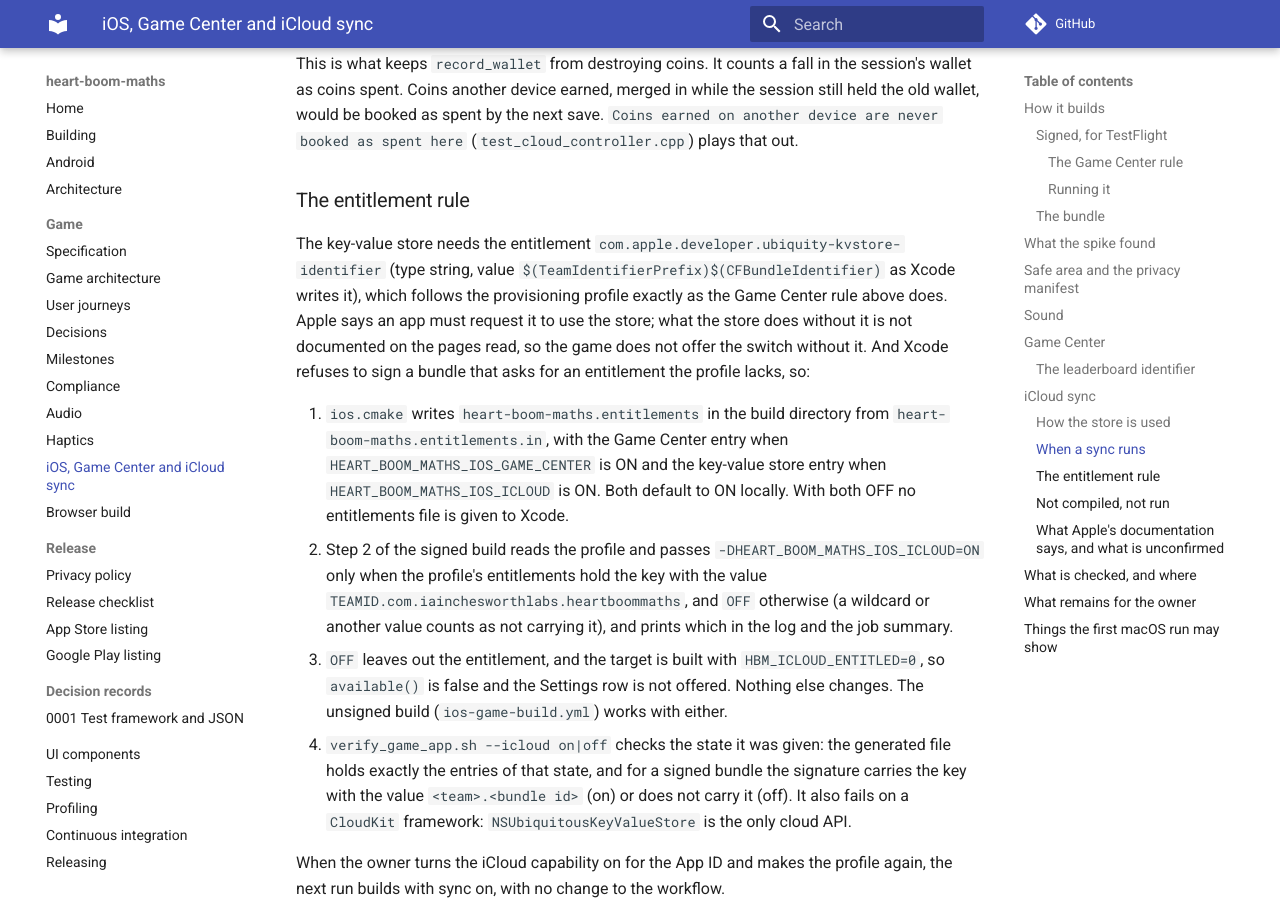
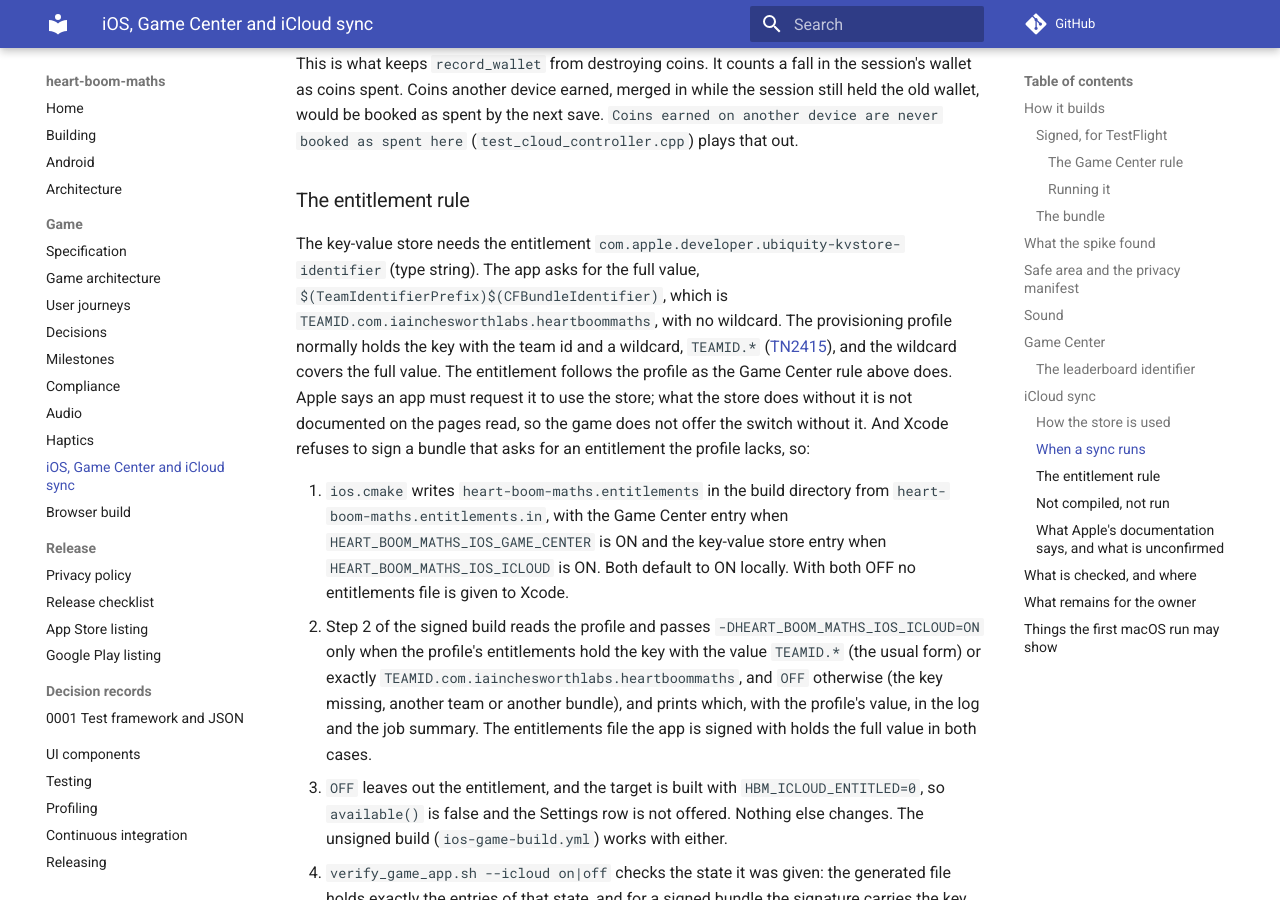
Before and after one commit to iainchesworthlabs/heart-boom-maths, an MkDocs documentation site: the page built from docs/ios.md, in a window 1280 px wide and 900 px high, scrolled down 7954 px. Built offline with MkDocs 1.6.1 and Material for MkDocs 9.7.7, drawn with Linux system fonts in a browser that asks for light colours; comment, search, counter and statistics services are not loaded; some of the changed text lies outside the part shown.

Commit message:
Accept the wildcard iCloud entitlement in the provisioning profile
A provisioning profile normally holds com.apple.developer.ubiquity-kvstore-identifier
as the team id and a wildcard (Apple's TN2415), while the app asks for the full
value. The release job turned iCloud on only when the profile held the full
value, so a normal profile would have built with sync off. It now accepts TEAM.*
or exactly TEAM.BUNDLE_ID and prints the profile's value and the decision. The
entitlement the app asks for, and the signed-value check in verify_game_app.sh,
stay the full value. The docs say the profile holds the wildcard form and that
the step has still not been run.

Signed-off-by: Iain Chesworth <iain.chesworth@gmail.com>

```diff
--- a/docs/ios.md
+++ b/docs/ios.md
@@ -251,9 +251,11 @@ another device earned, merged in while the session still held the old wallet, wo
 
 ### The entitlement rule
 
-The key-value store needs the entitlement `com.apple.developer.ubiquity-kvstore-identifier` (type string, value
-`$(TeamIdentifierPrefix)$(CFBundleIdentifier)` as Xcode writes it), which follows the provisioning profile exactly as the
-Game Center rule above does. Apple says an app must request it to use the store; what the store does without it is not
+The key-value store needs the entitlement `com.apple.developer.ubiquity-kvstore-identifier` (type string). The app asks for
+the full value, `$(TeamIdentifierPrefix)$(CFBundleIdentifier)`, which is `TEAMID.com.iainchesworthlabs.heartboommaths`, with
+no wildcard. The provisioning profile normally holds the key with the team id and a wildcard, `TEAMID.*`
+([TN2415](https://developer.apple.com/library/ios/technotes/tn2415/_index.html)), and the wildcard covers the full value.
+The entitlement follows the profile as the Game Center rule above does. Apple says an app must request it to use the store; what the store does without it is not
 documented on the pages read, so the game does not offer the switch without it. And Xcode refuses to sign a bundle that
 asks for an entitlement the profile lacks, so:
 
@@ -261,8 +263,10 @@ asks for an entitlement the profile lacks, so:
    with the Game Center entry when `HEART_BOOM_MATHS_IOS_GAME_CENTER` is ON and the key-value store entry when
    `HEART_BOOM_MATHS_IOS_ICLOUD` is ON. Both default to ON locally. With both OFF no entitlements file is given to Xcode.
 2. Step 2 of the signed build reads the profile and passes `-DHEART_BOOM_MATHS_IOS_ICLOUD=ON` only when the profile's
-   entitlements hold the key with the value `TEAMID.com.iainchesworthlabs.heartboommaths`, and `OFF` otherwise (a
-   wildcard or another value counts as not carrying it), and prints which in the log and the job summary.
+   entitlements hold the key with the value `TEAMID.*` (the usual form) or exactly
+   `TEAMID.com.iainchesworthlabs.heartboommaths`, and `OFF` otherwise (the key missing, another team or another bundle),
+   and prints which, with the profile's value, in the log and the job summary. The entitlements file the app is signed with
+   holds the full value in both cases.
 3. `OFF` leaves out the entitlement, and the target is built with `HBM_ICLOUD_ENTITLED=0`, so `available()` is false and
    the Settings row is not offered. Nothing else changes. The unsigned build (`ios-game-build.yml`) works with either.
 4. `verify_game_app.sh --icloud on|off` checks the state it was given: the generated file holds exactly the entries of
@@ -300,9 +304,13 @@ JSON that the page itself loads (`developer.apple.com/tutorials/data/documentati
 
 **Unconfirmed**, to settle on a device or with Apple:
 
-- The **value** of the entitlement. `$(TeamIdentifierPrefix)$(CFBundleIdentifier)` is what Xcode writes when the capability is
-  switched on, but none of the pages read gives the value. The release job therefore accepts the profile's key only when
-  it equals `TEAMID.com.iainchesworthlabs.heartboommaths`, and `verify_game_app.sh` checks the signed value the same way.
+- The **value** of the entitlement. The profile holds the key as `TEAMID.*` and the app asks for the full
+  `TEAMID.com.iainchesworthlabs.heartboommaths` (Apple's
+  [TN2415](https://developer.apple.com/library/ios/technotes/tn2415/_index.html), and developer forum threads that agree
+  with it; the pages of the entitlement itself do not give the value). The release job accepts the profile's key when it is
+  `TEAMID.*` or the full value, and `verify_game_app.sh` checks that the signed value is the full one. **This has still not
+  been run**: neither the step nor a signed bundle has been seen by anyone, so the first release run may show a profile
+  that holds something else.
 - Whether **`ubiquityIdentityToken` is nil with iCloud Drive off** while an account is signed in. The page ties the token
   to iCloud Drive, and the store itself works with no Drive. If it is nil there, the row is hidden for those people (a
   safe failure). No better public way to ask "is an account signed in" without CloudKit was found, and CloudKit is not
@@ -383,6 +391,6 @@ real SDK yet (`avf_audio_backend.mm` was only checked against hand-written stubs
 `cloud_platform.mm` against nothing: the block that captures a `std::shared_ptr`, the `id<NSObject>` member under ARC and the
 `HBM_ICLOUD_ENTITLED` definition are the places to look); the entitlements file that CMake writes, whose
 `$(TeamIdentifierPrefix)$(CFBundleIdentifier)` Xcode must expand, and the profile test of the release job that expects the
-value `TEAMID.com.iainchesworthlabs.heartboommaths`; and the
+value `TEAMID.*` or `TEAMID.com.iainchesworthlabs.heartboommaths`; and the
 name search of `verify_game_app.sh` for the sound files in the executable. The workflow prints the kits it found and the errors of the
 build first, to make each of them quick to read.
```
Also changed, not shown: docs/releasing.md (+2 -1 lines), 2 other files.
